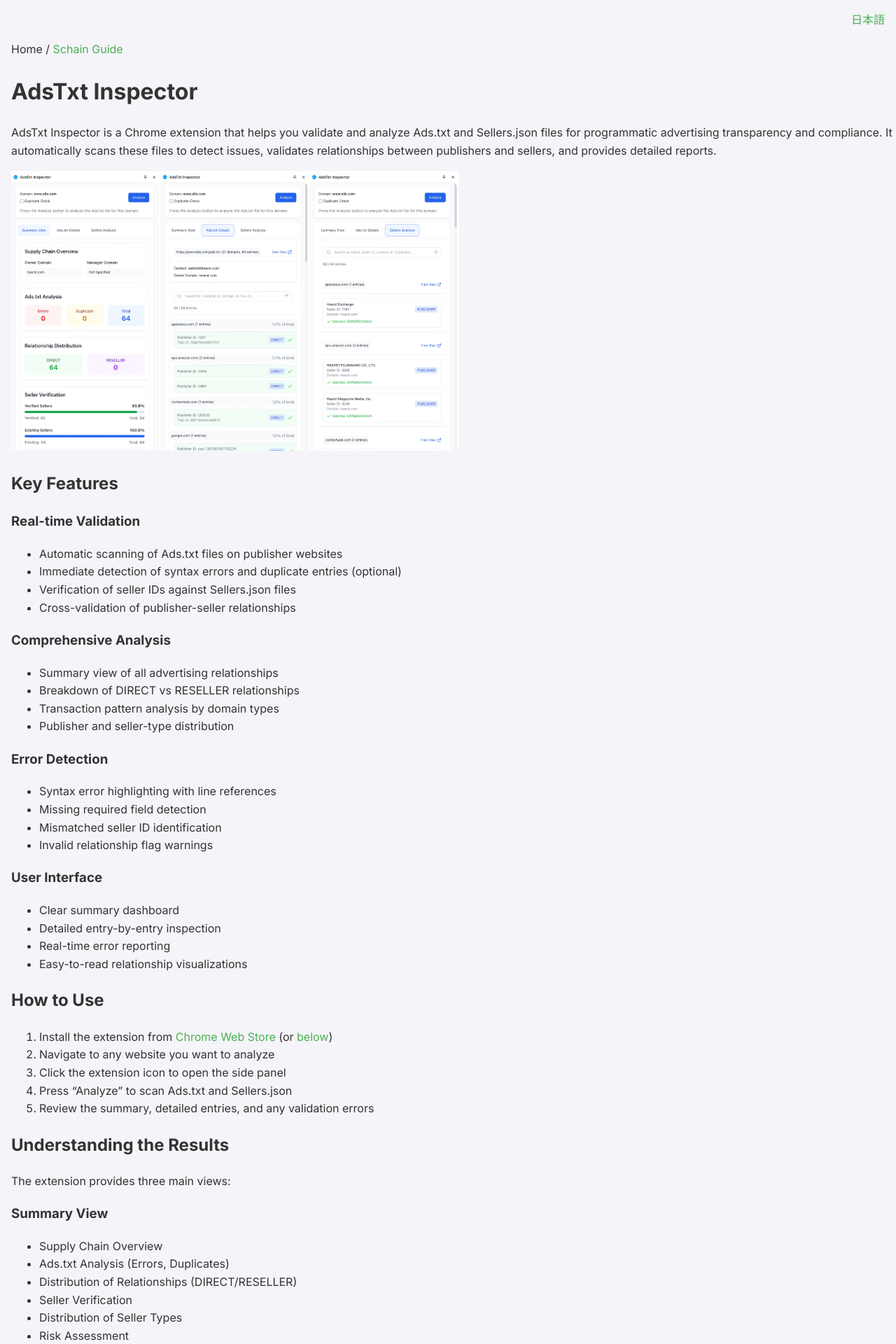
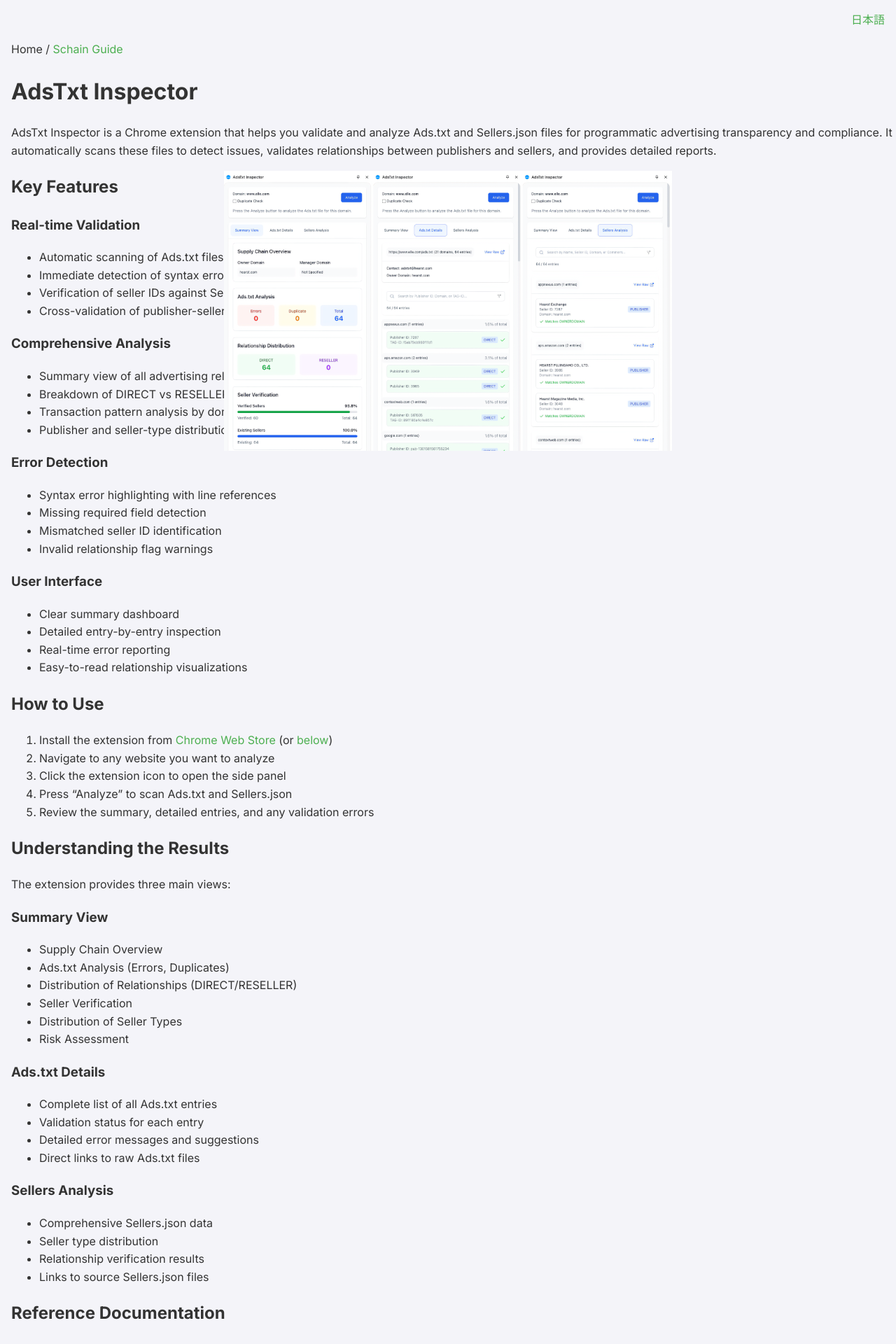
Before and after one commit to miyaichi/adstxt-Inspector, a Jekyll site: the page built from docs/en/index.md, in a window 1280 px wide. Shown: the top 1920 px of the page at 70% size. Built offline with Jekyll 4.4.1, drawn with Linux system fonts in a browser that asks for light colours.

Commit message:
Add centering styles for images in custom.scss

```diff
--- a/docs/_sass/custom.scss
+++ b/docs/_sass/custom.scss
@@ -26,6 +26,12 @@
   &:hover {
     color: $link-hover-color;
   }
+}
+
+img {
+  position: absolute;
+  left: 50%;
+  transform: translateX(-50%);
 }
 
 // Header
```
